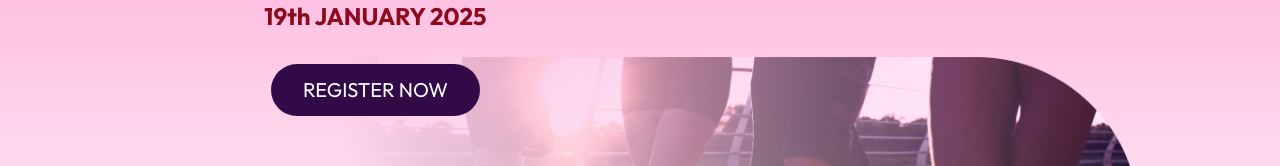
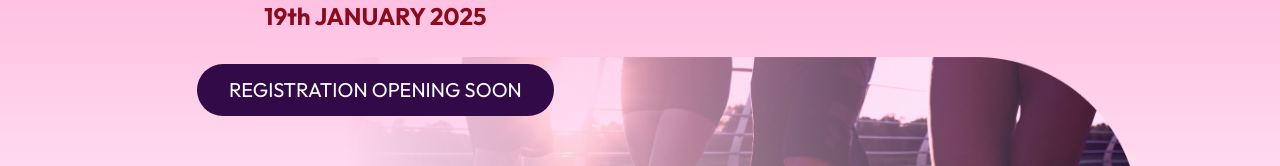
Before and after one commit to tomsabu444/Pala-Marathon-Website, a React (Vite) app in the folder client/: page / in a window 1280 px wide. Shown: the part 397-563 px from the top of the page. Built offline with nearby package versions, Linux system fonts and the light colour scheme.

Commit message:
Temporarily comment out RegisterPage route and update link text on HomePage to  REGISTRATION OPENING SOON

```diff
--- a/client/src/App.jsx
+++ b/client/src/App.jsx
@@ -14,7 +14,7 @@ function App() {
       <Navbar />
       <Routes>
         <Route path="/" element={<HomePage />} />
-        <Route path="/register" element={<RegisterPage />} />
+        {/* <Route path="/register" element={<RegisterPage />} /> */}
 
         <Route path="/terms-conditions" element={<TermsConditionsPage />} />
         <Route path="/privacy-policy" element={<PrivacyPolicyPage />} />
--- a/client/src/pages/HomePage.jsx
+++ b/client/src/pages/HomePage.jsx
@@ -55,10 +55,10 @@ function HomePage() {
               </h1>
 
               <Link
-                to="/register"
+                to="/"
                 className="px-8 py-3 mt-4 text-white bg-[#330A48] rounded-full md:text-xl"
               >
-                REGISTER NOW
+                REGISTRATION OPENING SOON
               </Link>
             </div>
 
```
